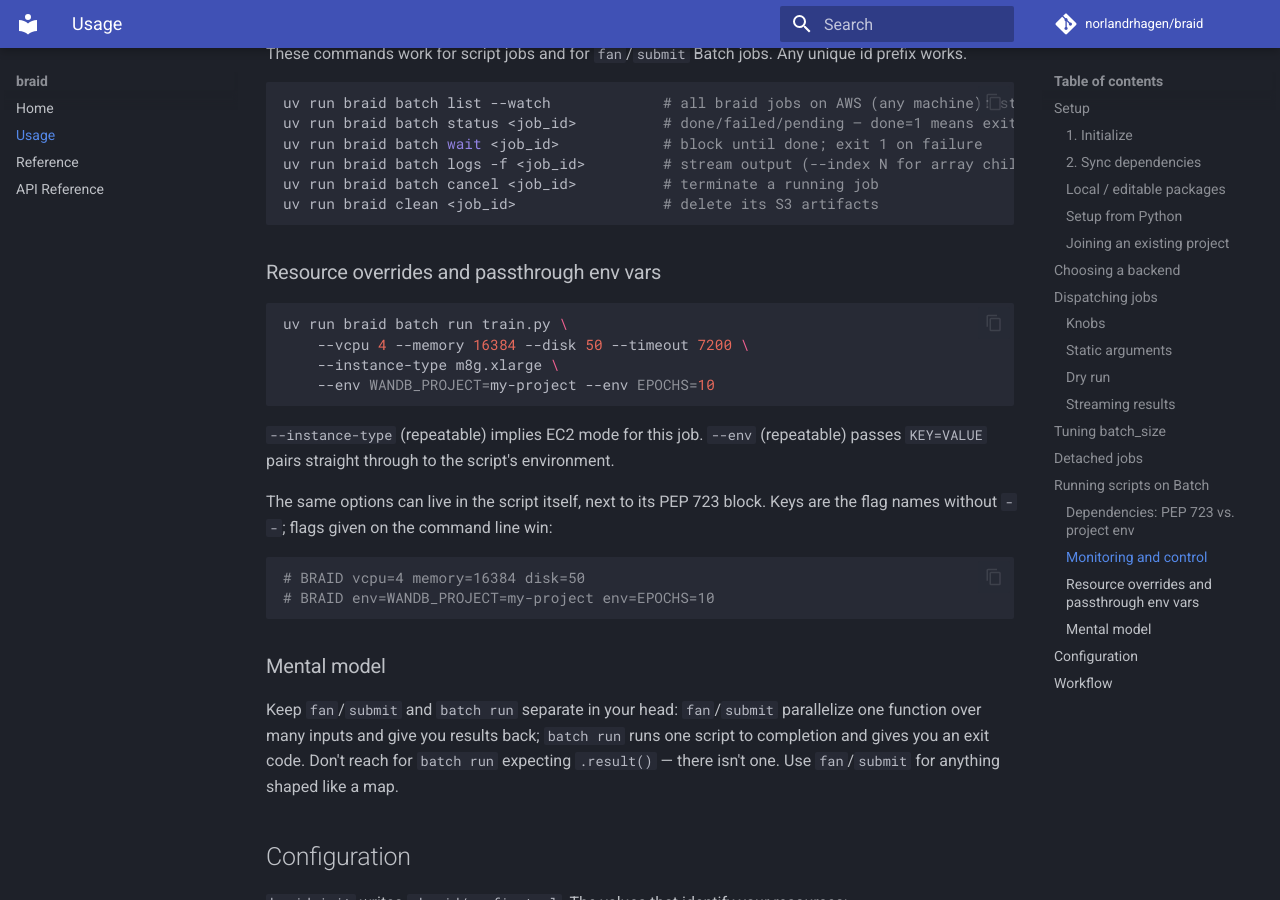
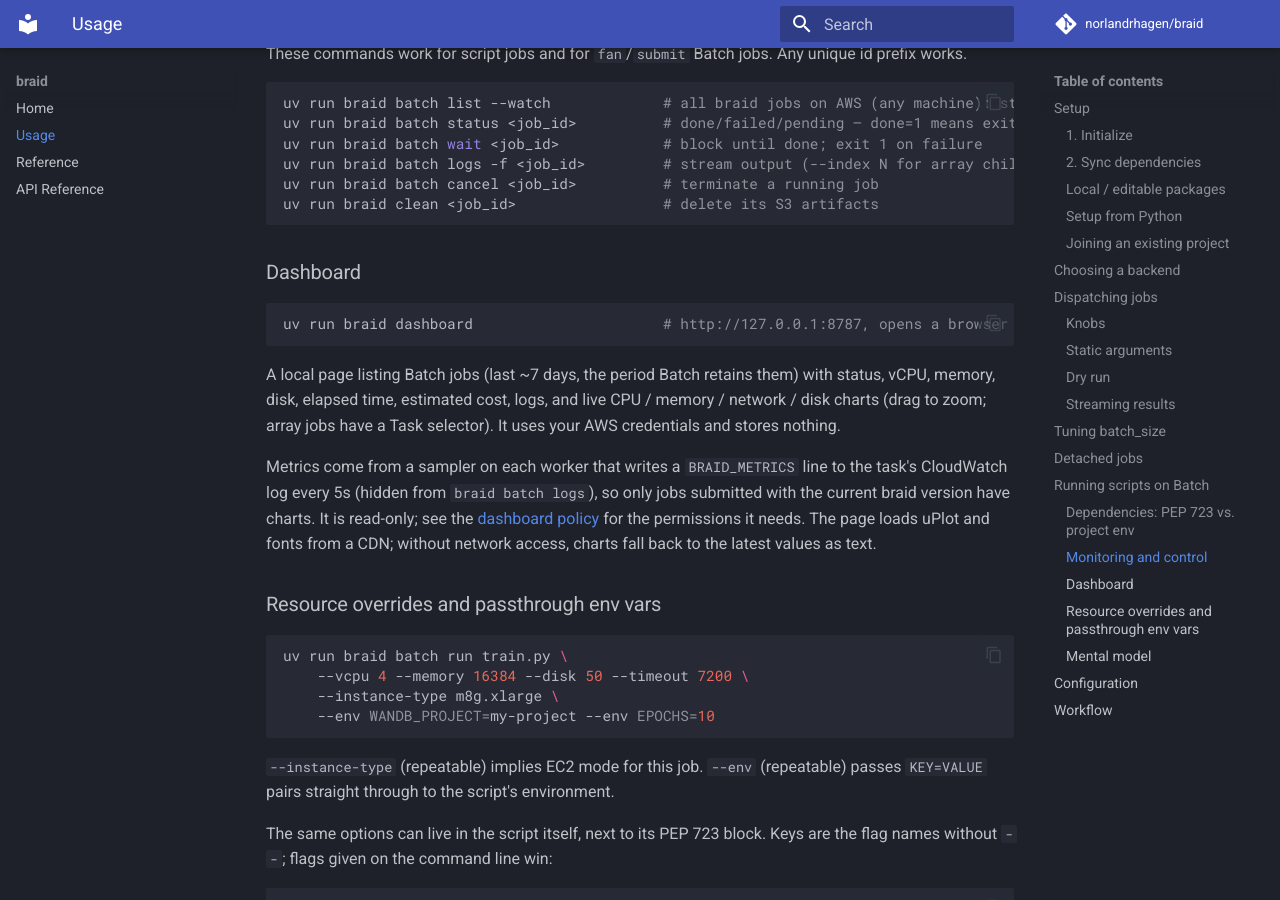
Before and after one commit to norlandrhagen/braid, an MkDocs documentation site: the page built from docs/usage.md, in a window 1280 px wide and 900 px high, scrolled down 6997 px. Built offline with MkDocs 1.6.1 and Material for MkDocs 9.7.7, drawn with Linux system fonts in a browser that asks for light colours; comment, search, counter and statistics services are not loaded.

Commit message:
dashboard: page logs past metric lines, offline chart fallback, docs and IAM policy

````diff
--- a/docs/usage.md
+++ b/docs/usage.md
@@ -323,6 +323,22 @@
 uv run braid clean <job_id>                 # delete its S3 artifacts
 ```
 
+### Dashboard
+
+```bash
+uv run braid dashboard                      # http://127.0.0.1:8787, opens a browser tab
+```
+
+A local page listing Batch jobs (last ~7 days, the period Batch retains them) with status, vCPU,
+memory, disk, elapsed time, estimated cost, logs, and live CPU / memory / network / disk charts
+(drag to zoom; array jobs have a Task selector). It uses your AWS credentials and stores nothing.
+
+Metrics come from a sampler on each worker that writes a `BRAID_METRICS` line to the task's
+CloudWatch log every 5s (hidden from `braid batch logs`), so only jobs submitted with the
+current braid version have charts. It is read-only; see the
+[dashboard policy](reference.md#iam-and-auth) for the permissions it needs. The page loads uPlot and fonts from a CDN; without
+network access, charts fall back to the latest values as text.
+
 ### Resource overrides and passthrough env vars
 
 ```bash
````
Also changed, not shown: docs/reference.md (+23 -0 lines), src/braid/dashboard.html (+6 -1 lines), 1 other file.
